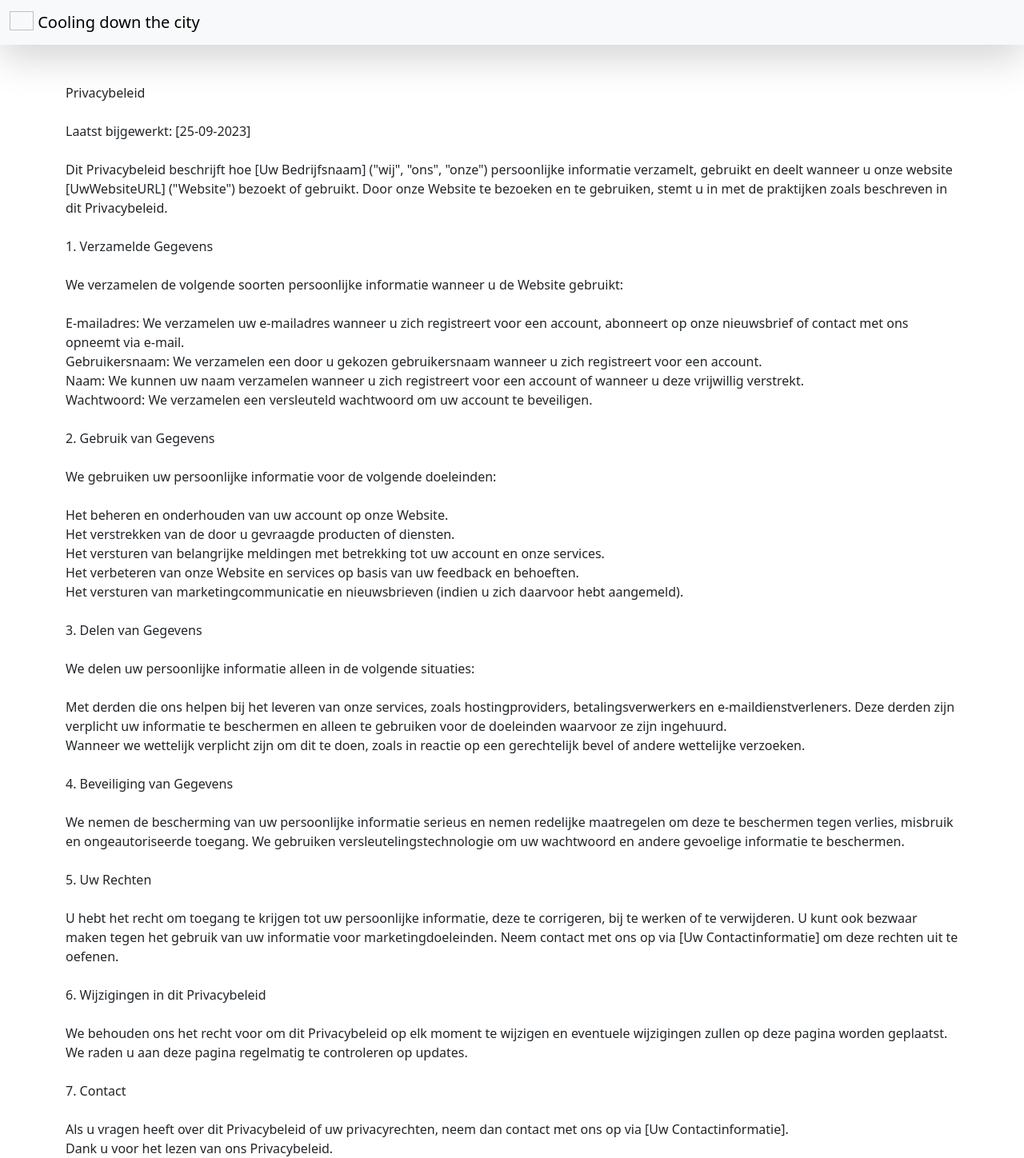
After one commit to RiadHak/Cooling-Down-The-Cities, a Django app: page /privatepolicy/ in a window 1280 px wide. The commit adds this page. Shown: the whole page at 80% size. Run offline with Django 4.2, Linux system fonts and the light colour scheme.

Commit message:
f1. added a private policy

```diff
--- a/CoolingDownTheCities/dashboard/templates/login.html
+++ b/CoolingDownTheCities/dashboard/templates/login.html
@@ -13,6 +13,7 @@
     {%include "navbar/navbar.html"%}
     <div class="container min-vh-100 align-items-center d-flex justify-content-center">
         <form action="" method="POST" class="form-control w-25 shadow-lg p-3 mb-5 bg-body-tertiary rounded">
+            {%csrf_token%}
             <div class="mb-3">
               <label for="exampleInputEmail1" class="form-label">Email address</label>
               <input type="email" class="form-control" id="exampleInputEmail1" aria-describedby="emailHelp">
@@ -35,7 +36,6 @@
                     </div>
                 </div>
             </div>
-
           </form>
     </div>
     {%endblock%}
--- /dev/null
+++ b/CoolingDownTheCities/dashboard/templates/privatepolicy/privatepolicy.html
@@ -0,0 +1,78 @@
+{%extends "index.html"%}
+<!DOCTYPE html>
+<html lang="en">
+<head>
+    <meta charset="UTF-8">
+    <meta name="viewport" content="width=device-width, initial-scale=1.0">
+    <title>{%block title%}Private policy{%endblock%}</title>
+</head>
+<body>
+
+    {%block content%}
+    {%include "navbar/navbar.html"%}
+    <div class="container">
+        <br><br>
+        Privacybeleid<br><br>
+
+        Laatst bijgewerkt: [25-09-2023]<br><br>
+
+        Dit Privacybeleid beschrijft hoe [Uw Bedrijfsnaam] ("wij", "ons", "onze") persoonlijke informatie verzamelt, gebruikt en deelt wanneer u onze website [UwWebsiteURL] ("Website") bezoekt of gebruikt. Door onze Website te bezoeken en te gebruiken, stemt u in met de praktijken zoals beschreven in dit Privacybeleid.<br><br>
+
+        1. Verzamelde Gegevens<br><br>
+
+        We verzamelen de volgende soorten persoonlijke informatie wanneer u de Website gebruikt:<br><br>
+
+        E-mailadres: We verzamelen uw e-mailadres wanneer u zich registreert voor een account, abonneert op onze nieuwsbrief of contact met ons opneemt via e-mail.<br>
+
+        Gebruikersnaam: We verzamelen een door u gekozen gebruikersnaam wanneer u zich registreert voor een account.<br>
+
+        Naam: We kunnen uw naam verzamelen wanneer u zich registreert voor een account of wanneer u deze vrijwillig verstrekt.<br>
+
+        Wachtwoord: We verzamelen een versleuteld wachtwoord om uw account te beveiligen.<br><br>
+
+        2. Gebruik van Gegevens<br><br>
+
+        We gebruiken uw persoonlijke informatie voor de volgende doeleinden:<br><br>
+
+        Het beheren en onderhouden van uw account op onze Website.<br>
+
+        Het verstrekken van de door u gevraagde producten of diensten.<br>
+
+        Het versturen van belangrijke meldingen met betrekking tot uw account en onze services.<br>
+
+        Het verbeteren van onze Website en services op basis van uw feedback en behoeften.<br>
+
+        Het versturen van marketingcommunicatie en nieuwsbrieven (indien u zich daarvoor hebt aangemeld).<br><br>
+
+        3. Delen van Gegevens<br><br>
+
+        We delen uw persoonlijke informatie alleen in de volgende situaties:<br><br>
+
+        Met derden die ons helpen bij het leveren van onze services, zoals hostingproviders, betalingsverwerkers en e-maildienstverleners. Deze derden zijn verplicht uw informatie te beschermen en alleen te gebruiken voor de doeleinden waarvoor ze zijn ingehuurd.<br>
+
+        Wanneer we wettelijk verplicht zijn om dit te doen, zoals in reactie op een gerechtelijk bevel of andere wettelijke verzoeken.<br><br>
+
+        4. Beveiliging van Gegevens<br><br>
+
+        We nemen de bescherming van uw persoonlijke informatie serieus en nemen redelijke maatregelen om deze te beschermen tegen verlies, misbruik en ongeautoriseerde toegang. We gebruiken versleutelingstechnologie om uw wachtwoord en andere gevoelige informatie te beschermen.<br><br>
+
+        5. Uw Rechten<br><br>
+
+        U hebt het recht om toegang te krijgen tot uw persoonlijke informatie, deze te corrigeren, bij te werken of te verwijderen. U kunt ook bezwaar maken tegen het gebruik van uw informatie voor marketingdoeleinden. Neem contact met ons op via [Uw Contactinformatie] om deze rechten uit te oefenen.<br><br>
+
+        6. Wijzigingen in dit Privacybeleid<br><br>
+
+        We behouden ons het recht voor om dit Privacybeleid op elk moment te wijzigen en eventuele wijzigingen zullen op deze pagina worden geplaatst. We raden u aan deze pagina regelmatig te controleren op updates.<br><br>
+
+        7. Contact<br><br>
+
+        Als u vragen heeft over dit Privacybeleid of uw privacyrechten, neem dan contact met ons op via [Uw Contactinformatie].<br>
+
+        Dank u voor het lezen van ons Privacybeleid.<br>
+    </div>
+
+
+    {%endblock%}
+
+</body>
+</html>
--- a/CoolingDownTheCities/dashboard/templates/signup.html
+++ b/CoolingDownTheCities/dashboard/templates/signup.html
@@ -3,13 +3,14 @@
 <head>
     <meta charset="UTF-8">
     <meta name="viewport" content="width=device-width, initial-scale=1.0">
-    <title>{%block title%} sing up {%endblock%}</title>
+    <title>{%block title%} Sign up {%endblock%}</title>
 </head>
 <body>
     {%block content%}
     {%include "navbar/navbar.html"%}
     <div class="container min-vh-100 align-items-center d-flex justify-content-center">
         <form action="" method="POST" class="form-control w-25 shadow-lg p-3 mb-5 bg-body-tertiary rounded">
+            {%csrf_token%}
             <div class="mb-3">
                 <label for="username" class="form-label">Username</label>
                 <input type="text" class="form-control" id="username">
@@ -29,6 +30,9 @@
                     </div>
                 </div>
             </div>
+            <div>
+                <p style="font-size: 11px">By clicking “Sign up”, you agree to our terms of service and acknowledge that you have read and understand our <a href="/privatepolicy" target="_blank">privacy policy.</a></p>
+            </div>
           </form>
     </div>
 
--- a/CoolingDownTheCities/dashboard/urls.py
+++ b/CoolingDownTheCities/dashboard/urls.py
@@ -4,4 +4,5 @@ from . import views
 urlpatterns = [
     path('login/', views.login, name='login'),
     path('signup/', views.signup, name='signup'),
+    path('privatepolicy/', views.privatePolicy, name='privatepolicy'),
 ]
--- a/CoolingDownTheCities/dashboard/views.py
+++ b/CoolingDownTheCities/dashboard/views.py
@@ -7,3 +7,7 @@ def login(request):
 def signup(request):
 
     return render(request, 'signup.html')
+
+def privatePolicy(request):
+
+    return render(request, 'privatepolicy/privatepolicy.html')
```
